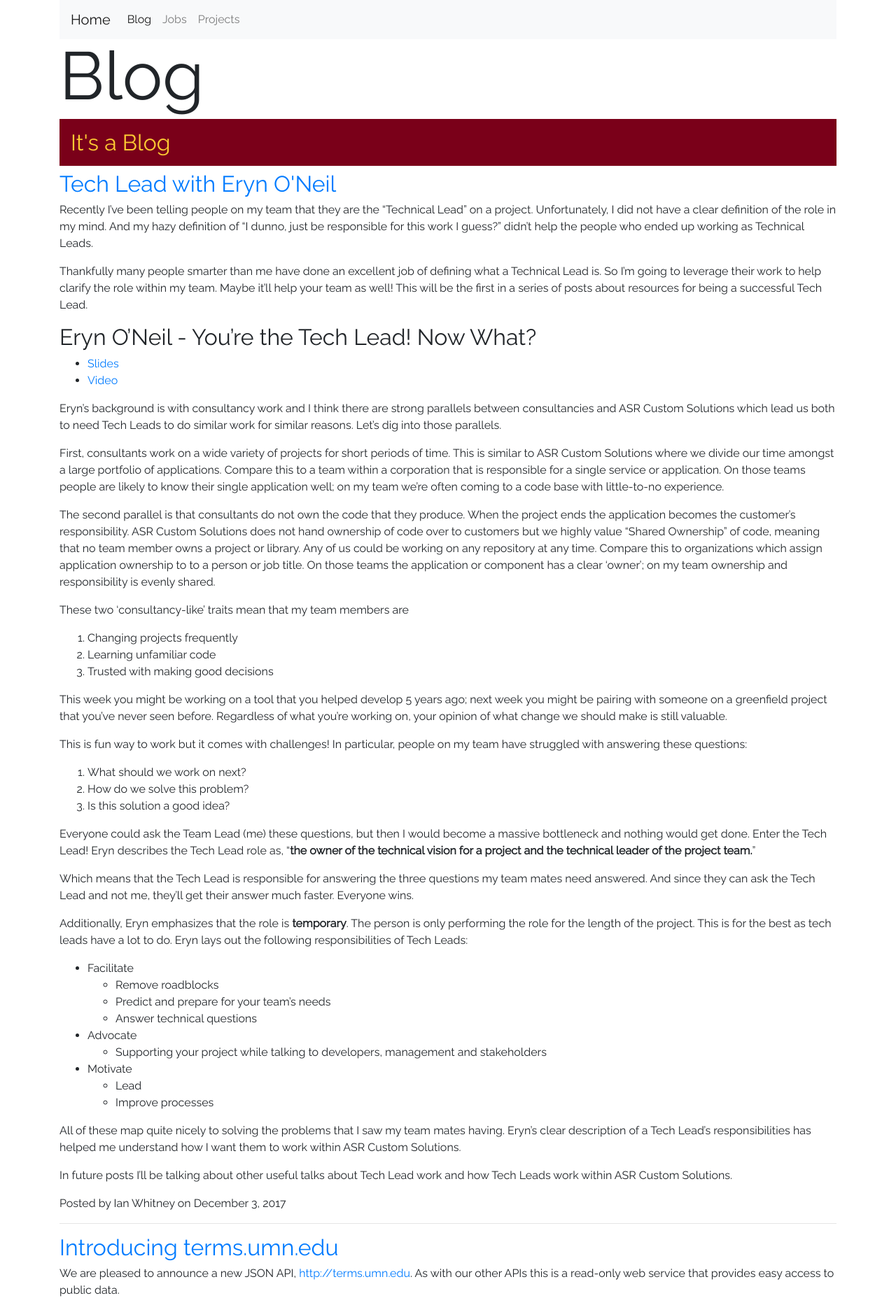
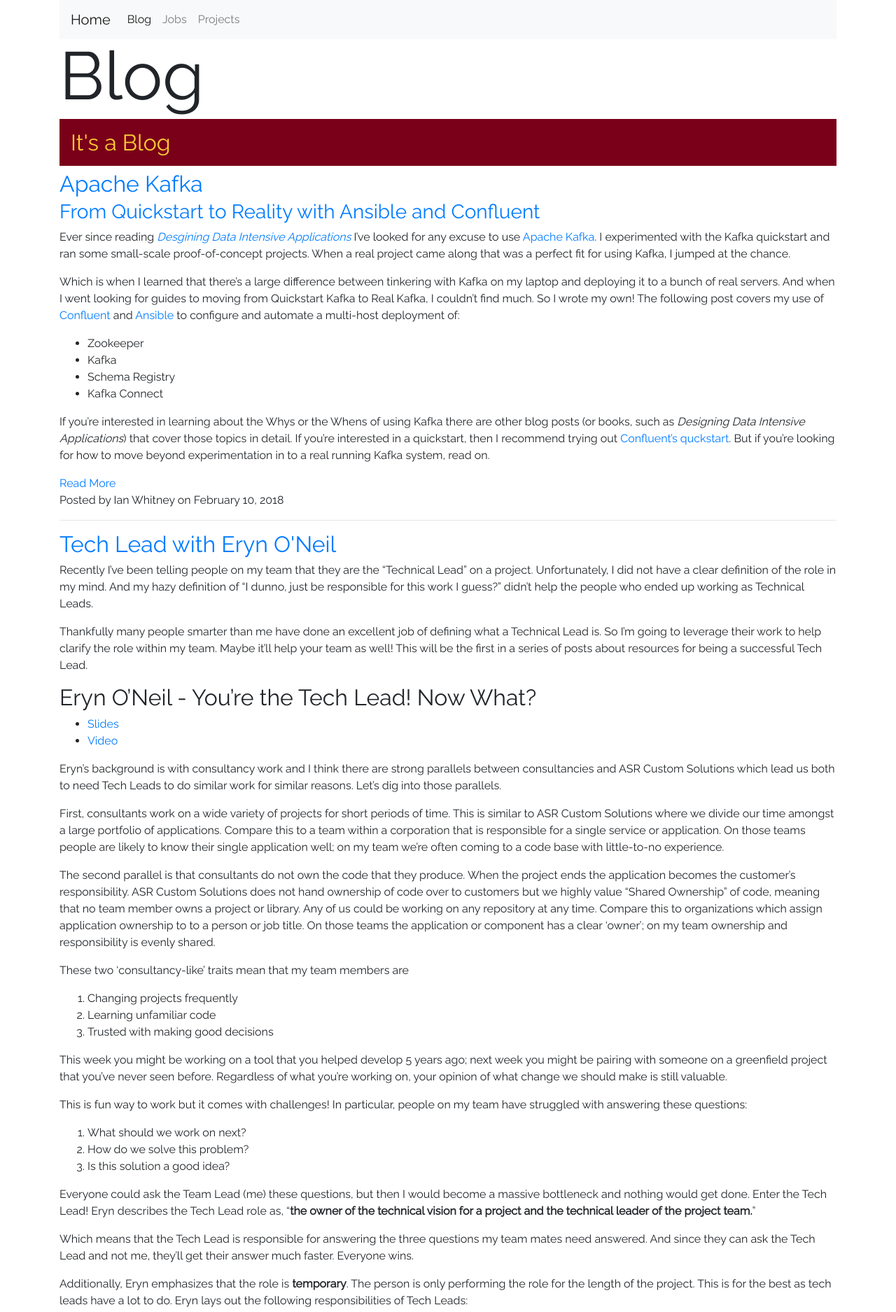
Before and after one commit to umn-asr/umn-asr.github.io, a Jekyll site: the page built from blog/index.html, in a window 1280 px wide. Shown: the part 430-2305 px from the top of the page at 70% size. Built offline with Jekyll 4.4.1, drawn with Linux system fonts in a browser that asks for light colours; nearby versions of some CDN libraries; the list of posts is cut into pages by our own code; part of the change alters nothing that is shown.

Commit message:
Blog post:  Kafka and Ansible
Capturing the stuff I learned while setting up our 3-host
Zookeeper/Kafka cluster w/ Ansible.

````diff
--- /dev/null
+++ b/_posts/2018-02-10-kafka-and-ansible.markdown
@@ -0,0 +1,342 @@
+---
+layout: post
+title: "Apache Kafka"
+subtitle:  "From Quickstart to Reality with Ansible and Confluent"
+date: 2018-02-10
+author: "Ian Whitney"
+---
+
+Ever since reading [_Desgining Data Intensive Applications_](https://dataintensive.net) I've looked for any excuse to use [Apache Kafka](http://kafka.apache.org). I experimented with the Kafka quickstart and ran some small-scale proof-of-concept projects. When a real project came along that was a perfect fit for using Kafka, I jumped at the chance.
+
+Which is when I learned that there's a large difference between tinkering with Kafka on my laptop and deploying it to a bunch of real servers. And when I went looking for guides to moving from Quickstart Kafka to Real Kafka, I couldn't find much. So I wrote my own! The following post covers my use of [Confluent](https://www.confluent.io) and [Ansible](https://www.ansible.com) to configure and automate a multi-host deployment of:
+
+- Zookeeper
+- Kafka
+- Schema Registry
+- Kafka Connect
+
+If you're interested in learning about the Whys or the Whens of using Kafka there are other blog posts (or books, such as _Designing Data Intensive Applications_) that cover those topics in detail. If you're interested in a quickstart, then I recommend trying out [Confluent's quckstart](https://docs.confluent.io/current/). But if you're looking for how to move beyond experimentation in to a real running Kafka system, read on.
+
+<!--break-->
+
+### The Preamble
+
+In the steps below I'll be using Ansible to deploy the Confluent OSS platform to a collection of Red Hat 7 hosts. Most of what I discuss should apply to other operating systems or configuration automation systems.
+
+Feel free to use any code I provide! But be aware that everything is specific to UMN servers and your infrastructure may be different.
+
+### The Playbooks
+
+The repo [https://github.com/umn-asr/kafka_ansible_demo_playbooks](https://github.com/umn-asr/kafka_ansible_demo_playbooks) contains the Ansible playbooks that I used.
+
+The [inventory file](https://github.com/umn-asr/kafka_ansible_demo_playbooks/blob/master/inventory) contains the (fake) host names and groups them by playbook.
+
+We'll discuss the playbooks in the same order they are run.
+
+1. Confluent
+1. Zookeeper
+1. Kafka
+1. Schema Registry
+1. Connect
+
+I'll describe what each playbook does and how you can test that it ran successfully.
+
+### Confluent
+
+The first playbook is [confluent.yml](https://github.com/umn-asr/kafka_ansible_demo_playbooks/blob/master/confluent.yml) which, unsurprisingly, installs the Confluent OSS Platform
+
+Confluent [provides great instructions for installing Confluent on Red Hat machines](https://docs.confluent.io/current/installation/installing_cp.html#rhel-and-centos), so this playbook was mostly a matter of converting their instructions into Ansible commands.
+
+We're using the Ansible Galaxy [geerlingguy java role](https://github.com/geerlingguy/ansible-role-java) to get OpenJDK installed on the server.
+
+#### Testing Confluent
+
+Once run, you should be able to connect to your host(s) and run `confluent` and get see the Confluent usage instructions
+
+### Zookeeper
+
+Kafka requires Zookeeper to run. You can run with a single Zookeeper process, but that defeats the distributed, redundant nature of Zookeeper. A collection of Zookeeper processes is called an "Ensemble". Ensembles [usually contain an odd number of processes](https://zookeeper.apache.org/doc/r3.1.2/zookeeperAdmin.html#sc_zkMulitServerSetup). We are starting with a 3-member ensemble.
+
+The [zookeeper playbook](https://github.com/umn-asr/kafka_ansible_demo_playbooks/blob/master/zookeeper.yml) configures a few things that all Zookeeper processes need.
+
+- Open ports 2181, 2888 and 3888
+- A unique ID number for each Ensemble member
+- A Zookeeper configuration file
+- A file that contains the correct ID number
+
+#### Open ports 2181, 2888 and 3888
+
+Port 2181 is the default port used by Zookeeper clients, such as Kafka. We need to open this port to all hosts that are running client processes.
+
+Zookeeper uses ports 2888 and 3888 for Leader election. We need to open this port to all hosts that are running members of our Zookeeper ensemble.
+
+We use a custom Ansible  role -- `ipset` -- to manage [IP Sets](http://ipset.netfilter.org). Ansible Galaxy contains a [role for managing ipset](https://github.com/mrlesmithjr/ansible-ipset) that can do the same thing, though the syntax will be a little different.
+
+#### A unique ID number for each Ensemble member
+
+You'll need to uniquely identify each Zookeeper ensemble member with an integer between 1 and 255.  We'll be using this ID number a bunch, so I made it a host variable in the [inventory file](https://github.com/umn-asr/kafka_ansible_demo_playbooks/blob/master/inventory#L6).
+
+#### A Zookeeper Config File
+
+Confluent creates a default Zookeeper configuration file in `/etc/kafka/zoookeeper.properties`. The default configuration won't run an ensemble, so we have Ansible create a new one, using [the template in `files/zookeeper/zookeeper.properties.j2`](https://github.com/umn-asr/kafka_ansible_demo_playbooks/blob/master/files/zookeeper/zookeeper.properties.j2)
+
+The [Zookeeper admin site](https://zookeeper.apache.org/doc/r3.1.2/zookeeperAdmin.html#sc_zkMulitServerSetup) describes these settings in detail, but here's a quick summary.
+
+`tickTime=2000` means that a single `tick` is equal to 2000 milliseconds. `initLimit` and `syncLimit` set restrictions on connecting to and synchronizing with the Ensemble Leader. The numbers are in `ticks`, so our initLimit is 5 `ticks` or 10 seconds.
+
+Zookeeper stores its files in `dataDir`.
+
+Zookeeper processes will listen for clients on `clientPort`. We've set this to 2181 to match the port we opened in the first step.
+
+The loop at the end of the template declares all the ensemble members and where they live. For our 3-host ensemble, it'll look like this when deployed to the 2nd of our 3 Zookeeper hosts:
+
+```
+server.1=zk-01.umn.edu:2888:3888
+server.2=0.0.0.0:2888:3888
+server.3=zk-03.umn.edu:2888:3888
+```
+
+Each line follows the pattern `server.[id]=[host]:[port1]:[port2]`
+
+The `server.[id]` section uses the same `zookeeper_id` we use to uniquely identify each Zookeeper process.
+
+The `[host]` section declares the host running that ensemble member.
+
+The `[port1]` and `[port2]` declare which ports to use for leader election. We opened these ports earlier in the playbook.
+
+But why is the `[host]` section `0.0.0.0` for `server.2`?
+
+Zookeeper documentation uses examples that look like this:
+
+```
+server.1=zk-01.umn.edu:2888:3888
+server.2=zk-02.umn.edu:2888:3888
+server.3=zk-03.umn.edu:2888:3888
+```
+
+But when I followed that example Zookeeper would fail. Each Zookeeper process was unable to communicate with the other two.
+
+Some helpful folks at the UMN helped me discover that our Zookeeper processes were listening on the correct ports, but only for _internal_ requests. Requests from other servers were being ignored.
+
+After even more help (and a lot of Googling, experimentation and cursing) I found [this answer on Stack Overflow](https://stackoverflow.com/questions/26732514/zookeeper-ensemble-not-coming-up#35441016)
+
+Once I updated my template to use `0.0.0.0` for the current host, my Zookeeper processes were able to communicate. Yay!
+
+I suspect the root cause of this behavior is something in `/etc/hosts`, but I'm not sure yet.
+
+#### A file that contains their ID number
+
+Each Zookeeper process needs a file that contains their ID number so that they know which member of the ensemble they are. This file is called `myid` and must live in the Zookeeper `dataDir`.
+
+### Testing Zookeeper
+
+Those steps _should_ be all you need, but we still want to see Zookeeper in action. For each host:
+
+- Connect
+- Run the command `zookeeper-server-start /etc/kafka/zookeeper.properties`
+- Watch the very-chatty logs as they stream to stdout
+
+If Zookeeper is especially misconfigured, it'll quit. Or it might run while complaining about not being able to connect to the other members of the ensemble. If it does neither of those things, you're probably good.
+
+Once Zookeeper is running, you can ask each member of the ensemble how it's doing. Look at the [Four Letter Words section of the Zookeeper Admin Guide](https://zookeeper.apache.org/doc/r3.1.2/zookeeperAdmin.html#sc_zkCommands) for details. `stat` is a particularly helpful command because it will tell you who is the current Leader of the ensemble, allowing you to verify that Leader election is working:
+
+`echo stat | nc localhost:2181`
+
+### Kafka
+
+Like Zookeeper you can run a single Kafka broker. But doing so reduces the redundancy and safety of your system. A collection of Kafka processes are a "cluster". Clusters work best with an odd number of members. We chose to start with a cluster of 3 Kafka brokers.
+
+The [kafka playbook](https://github.com/umn-asr/kafka_ansible_demo_playbooks/blob/master/kafka.yml) contains two tasks:
+
+- Open ports for Kafka
+- Configure our Kafka brokers
+
+#### Open ports for Kafka
+
+Kafka brokers communicate over port 9092. We need to open this port to all hosts that will be connecting to our Kafka cluster. Using the same `ipset` role that we used before does the trick.
+
+#### Configure Kafka brokers
+
+Confluent creates a default Kafka configuration file in `/etc/kafka/server.properties`. But the file configures Kafka for local development. [Our template file](https://github.com/umn-asr/kafka_ansible_demo_playbooks/blob/master/files/kafka/server.properties.j2) changes the defaults to allow multi-host deployments.
+
+- Configures The `broker.id` which identifies each member of the cluster
+- Updates `zookeeper.connect` to the addresses of our Zookeeper ensemble members
+- Adjusts settings designed for local development
+
+Building the `zookeeper.connect` string is the oddest part of the playbook. We need  to turn a collection of hosts like:
+
+```
+zk-01.umn.edu
+zk-02.umn.edu
+zk-03.umn.edu
+```
+
+Into a comma-separated string of `host:port` values like:
+
+```
+zk-01.umn.edu:2181,zk-02.umn.edu:2181,zk-03.umn.edu:2181
+```
+
+I found this tricky to do in Ansible/Jinja2. After a lot of searching in Stack Overflow I came up with a two step approach.
+
+Step one turns the list of hosts into a collection of facts that contain `host:2181`
+
+```
+
+- set_fact:
+    host_and_port: '{{ item }}:2181'
+  with_items:
+    {{ "{{ groups['zookeeper'] " }}}}
+  register: zookeeper_servers
+```
+
+Step two is [in the template](https://github.com/umn-asr/kafka_ansible_demo_playbooks/blob/master/files/kafka/server.properties.j2#L123). It takes our `zookeeper_servers` facts, pulls out the `host_and_port` value and then joins them into a comma-separated string.
+
+```
+zookeeper.connect={{ "{{ zookeeper_servers.results | map(attribute='ansible_facts.hosts_and_ports') | join(',') " }}}}
+```
+
+The final result is what we need:
+
+```
+zookeeper.connect=zk-01.umn.edu:2181,zk-02.umn.edu:2181,zk-03.umn.edu:2181
+```
+
+#### Testing Kafka
+
+As with Zookeeper we want to see our Kafka brokers run. First, follow the steps to start up your Zookeeper ensemble. Then, on each host:
+
+- Connect
+- Run the command `kafka-server-start /etc/kafka/server.properties`
+- Watch the chatty logs as they stream to stdout
+
+Like Zookeeper the Kafka brokers will quit if misconfigured too badly. In other cases they may keep running while spitting out errors. If they do neither then they are probably fine.
+
+A quick test you can run is to ask each broker its topic list. Run this on each host:
+
+```
+kafka-topics --list --zookeeper zk-01.umn.edu:2181
+```
+
+This will show you the topics that the Kafka broker on the host knows. The topics will be the same for each broker. If they aren't, something has gone awry.
+
+### Schema Registry
+
+Many articles about Kafka in production contain a regretful note that goes something like:
+
+> We didn't start out with Avro schemas, just unstructured JSON. This quickly became a problem and we had to [painfully] move to Avro.
+
+I understood their pain and wanted to avoid it. JSON is hard to govern, validate, and evolve. Avro and the Schema Registry solve those problems. We are starting off with the Confluent Schema Registry and will be using Avro encoding on everything.
+
+Our project is small, so we only need one Schema Registry server. I chose to run it on one of the hosts that is already running Zookeeper/Kafka but running it on its own host also makes sense. If you run it on a separate host be sure to install Confluent on the host first.
+
+The [schema-registry playbook](https://github.com/umn-asr/kafka_ansible_demo_playbooks/blob/master/schema-registry.yml) performs three tasks
+
+- Open ports
+- Upload a Schema Registry configuration file
+- Upload a Avro configuration configuration file
+
+#### Open Ports
+
+I chose to run my Schema Registry server on port 8080. The playbook opens that ports to all members of the Kafka cluster. `ipset` to the rescue again.
+
+#### Upload Schema Registry config file
+
+Confluent creates a default Schema Registry configuration file in `/etc/schema-registry/schema-registry.properties`. We replace it with [our template file](https://github.com/umn-asr/kafka_ansible_demo_playbooks/blob/master/files/schema-registry/schema-registry.properties.j2). Our template file declares the port of `8080` and the now-familiar Zookeeper connection string.
+
+#### Upload a Avro configuration file
+
+This file is actually used by the Connect process, which we're configuring next. But the contents of the file are only concerned with Schema Registry details, so I chose to configure it in the Schema Registry playbook.
+
+Confluent will create two default Avro config files for you
+
+- `/etc/schema-registry/connect-avro-standalone.properties`
+- `/etc/schema-registry/connect-avro-distributed.properties`
+
+Our [template file](https://github.com/umn-asr/kafka_ansible_demo_playbooks/blob/master/files/schema-registry/connect-avro-standalone.properties.j2) replaces the standalone file, since that's what we currently use.
+
+The template file is like the others we've seen. It:
+
+- Creates a comma-separated list of Zookeeper hosts/ports
+- Sets the host and port of the Schema Registry
+
+But down at the bottom is what seems to be a minor thing
+
+```
+plugin.path=/usr/share/java
+```
+
+This is the directory where Confluent puts a lot of JAR files and those files are not loaded by default. If you do not declare this setting you may end up with an error like
+
+> `ERROR Stopping after connector error (org.apache.kafka.connect.cli.ConnectStandalone:108) java.util.concurrent.ExecutionException: org.apache.kafka.connect.errors.ConnectException: Failed to find any class that implements Connector and which name matches io.confluent.connect.jdbc.JdbcSourceConnector`
+
+This error haunted me for a day before I figured it out. Afterwards I found [this documentation about `plugin.path` and its usage](https://docs.confluent.io/current/connect/userguide.html#connect-installing-plugins). But it is very hard to link the error you get to this setting.
+
+#### Testing Schema Registry
+
+As with Zookeeper and Kafka we want to see Schema Registry run for real. First, start up your Zookeeper ensemble and Kafka cluster. Then:
+
+- Connect to the host where you want to run Schema Registry
+- `schema-registry-start /etc/schema-registry/schema-registry.properties`
+- Watch stdout for errors
+
+It should say that it's listening on `8080` (or whatever port you chose).
+
+You can test it by using `cURL` (or equivalent) from any host that should have access to the Schema Registry.
+
+`curl http://zk-02.umn.edu:8080/subjects`
+
+You should get `[]` as the response body, because you haven't yet put any data into your registry.
+
+### Connect
+
+Not all Kafka deployments will need Connect but it's a big part of our platform. It was also one of the trickier bits to set up (see the Avro configuration details above). Hopefully I can save someone some time by documenting our steps.
+
+Our [connect playbook](https://github.com/umn-asr/kafka_ansible_demo_playbooks/blob/master/connect.yml) performs two tasks.
+
+- Upload a JDBC driver
+- Configure our Connect worker
+
+#### Upload a JDBC Driver
+
+This step is only necessary if you need a JDBC driver that Confluent does not provide. We're connecting to a SQL Server DB which means we need to provide Microsoft's JDBC driver. You can upload it anywhere but we are putting in the same directory as the Confluent-provided drivers which is also part of the `plugin.path` that we declared in the Avro configuration file.
+
+#### Configure our Connect Worker
+
+Unlike previous steps we are not overwriting an existing configuration file here. We are creating our own, using [this template file](https://github.com/umn-asr/kafka_ansible_demo_playbooks/blob/master/files/connect/source-destiny-one.properties.j2). Every Connect configuration will vary as this file describes what database to connect to, how to identify new records, what tables to watch, etc.
+
+More details on configuring a Connect worker are at [the Confluent web site](https://docs.confluent.io/current/connect/connectors.html)
+
+Andrew Zenk, awesome member of the UMN Ansible community, added the [LastPass lookup feature to Ansible in 2.3](https://github.com/ansible/ansible/pull/16285). We use it in the playbook to set our database connection variables to the credentials stored in LastPass.
+
+#### Testing Connect
+
+With the configuration in place we want to see the the Connect worker in action. First, start your Zookeeper, Kafka and Schema Registry processes. Then:
+
+- Connect to the host that will run the Connect worker
+- Run `connect-standalone /etc/schema-registry/connect-avro-standalone.properties /etc/kafka-connect-jdbc/source-destiny-one.properties`
+
+It takes about 10 seconds for the Connect worker to get up and running. If it errors it will quit.
+
+You may see an error saying that "no driver can be found". You may need to declare the `plugin.path` variable in your Connect configuration as well. Setting it to the same value as the `plugin.path` in the Avro configuration file may work, or you may need to set it to the exact location (including file name) of your JDBC driver. I've had varying results here, so I'm not exactly sure what's going on.
+
+To see if your Connect worker is _really_ working, you can use the same test we ran when testing our Kafka brokers to see what topics exist. You should see your Connect worker's topic(s) in the list.
+
+You can also check to see how many messages are in a topic with
+
+```
+kafka-run-class kafka.tools.GetOffsetShell --broker-list zk-01.umn.edu:9092 --topic your_topic_name
+```
+
+It will return `your_topic_name:0:XXXX` where `XXXX` is the number of messages in the topic.
+
+### Conclusion/Next Steps
+
+While it's very easy to get Confluent running for local development, configuring and deploying a real-world example takes some work. Even after all of the above we're not done yet. Up next are important operational concerns such as:
+
+- How do I ensure that everything starts up properly on boot?
+- How do I monitor that my processes are running?
+- How do I restrict access to Kafka data?
+- How do I retrieve and use data in Kafka?
+
+And more, I'm sure. ASR Custom Solutions is still in early days with Kafka and there is much more to learn.
--- a/css/2015-tc.css
+++ b/css/2015-tc.css
@@ -199,3 +199,8 @@ body {
 .text-warning {
   color: #ffcc33!important;
 }
+
+blockquote {
+  margin-left: 40px;
+  margin-right: 120px;
+}
````
